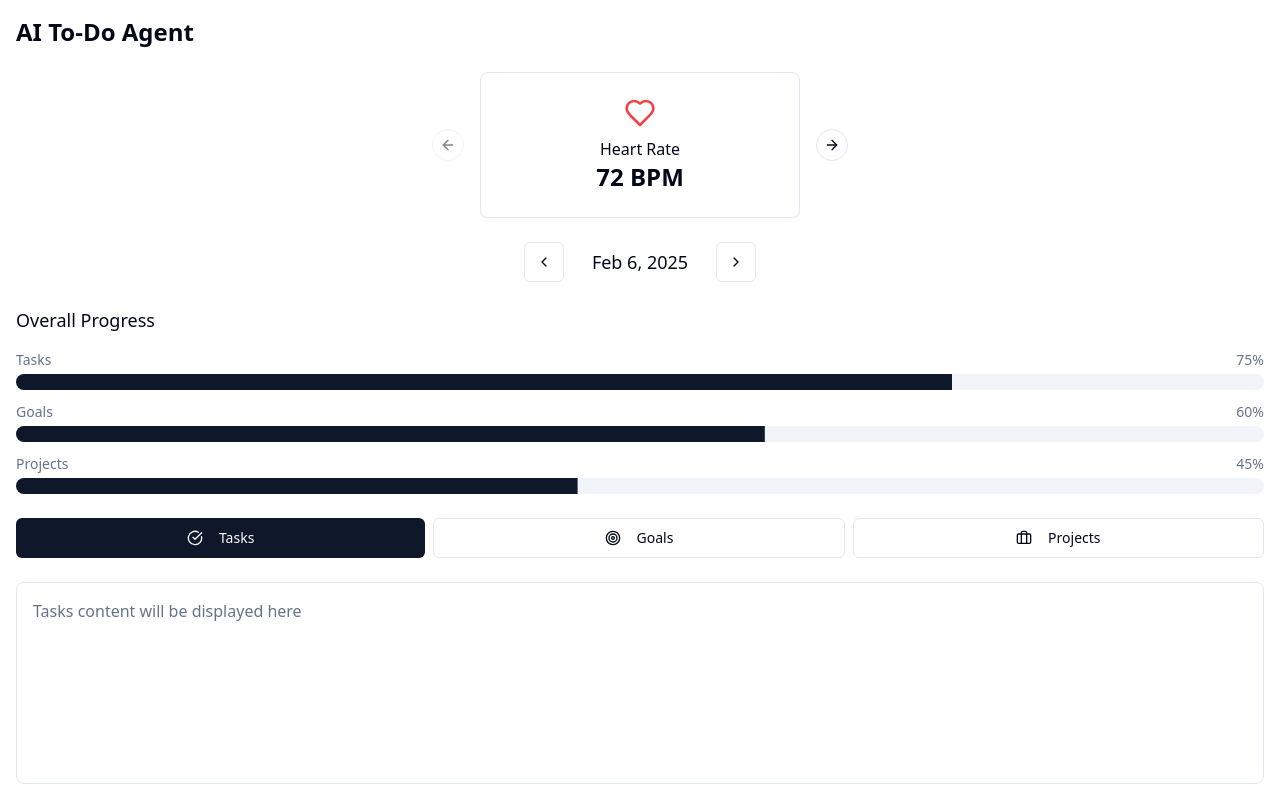
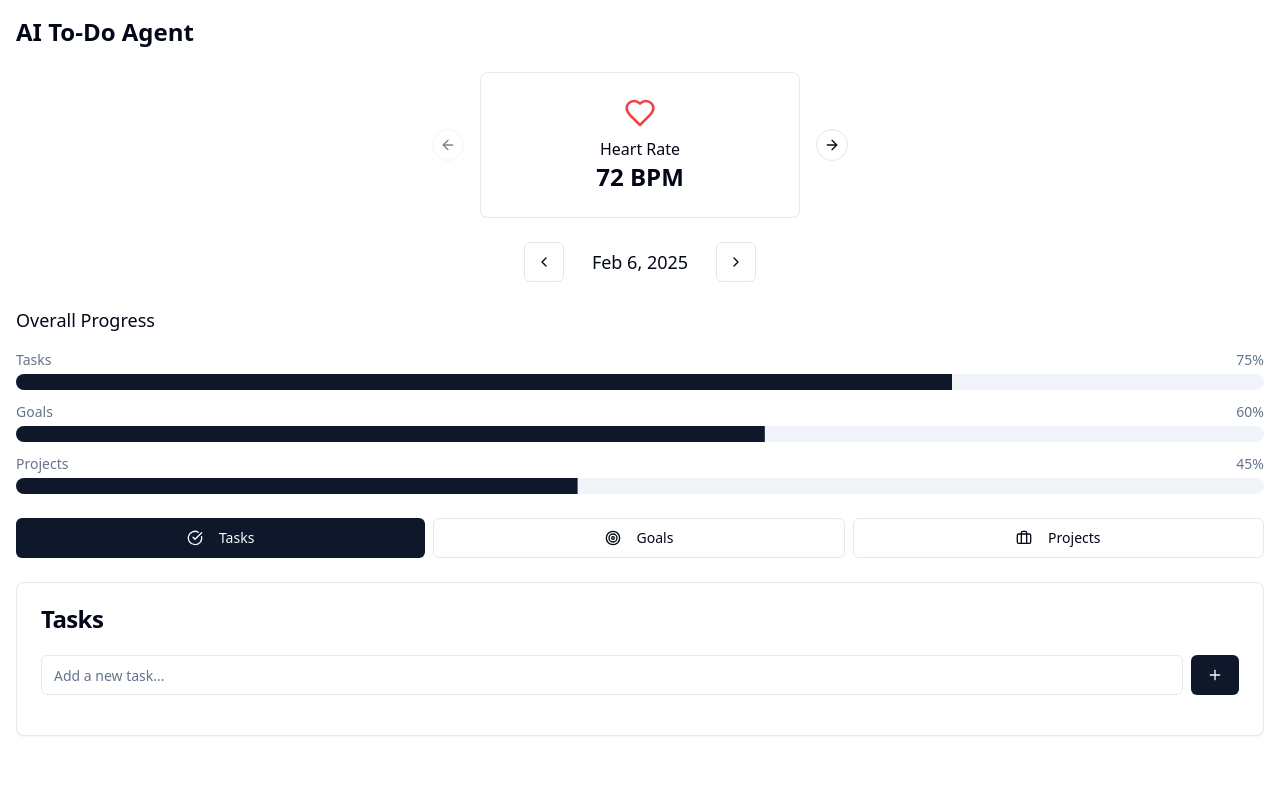
Before and after one commit to 876ad/mobile-requirements-harmony, a React (Vite) app: page / in a window 1280 px wide. Built offline with nearby package versions, Linux system fonts and the light colour scheme.

Commit message:
Implement task management system
Added the foundational structure for a task management system, including necessary components and routing. Further development will be required to fully integrate task functionalities.
[skip gpt_engineer]

```diff
--- /dev/null
+++ b/src/components/tasks/TaskList.tsx
@@ -0,0 +1,87 @@
+import { useState } from "react";
+import { Task, TaskGroup } from "@/types/task";
+import { Card, CardContent, CardHeader, CardTitle } from "@/components/ui/card";
+import { Button } from "@/components/ui/button";
+import { Input } from "@/components/ui/input";
+import { Check, Plus, X } from "lucide-react";
+
+export const TaskList = () => {
+  const [tasks, setTasks] = useState<Task[]>([]);
+  const [newTaskTitle, setNewTaskTitle] = useState("");
+
+  console.log('Rendering TaskList with tasks:', tasks);
+
+  const addTask = () => {
+    if (!newTaskTitle.trim()) return;
+
+    const newTask: Task = {
+      id: crypto.randomUUID(),
+      title: newTaskTitle,
+      completed: false,
+      dueDate: new Date(),
+    };
+
+    setTasks([...tasks, newTask]);
+    setNewTaskTitle("");
+  };
+
+  const toggleTask = (taskId: string) => {
+    setTasks(tasks.map(task =>
+      task.id === taskId ? { ...task, completed: !task.completed } : task
+    ));
+  };
+
+  const deleteTask = (taskId: string) => {
+    setTasks(tasks.filter(task => task.id !== taskId));
+  };
+
+  return (
+    <Card>
+      <CardHeader>
+        <CardTitle>Tasks</CardTitle>
+      </CardHeader>
+      <CardContent>
+        <div className="flex gap-2 mb-4">
+          <Input
+            placeholder="Add a new task..."
+            value={newTaskTitle}
+            onChange={(e) => setNewTaskTitle(e.target.value)}
+            onKeyPress={(e) => e.key === 'Enter' && addTask()}
+          />
+          <Button onClick={addTask}>
+            <Plus className="h-4 w-4" />
+          </Button>
+        </div>
+
+        <div className="space-y-2">
+          {tasks.map((task) => (
+            <div
+              key={task.id}
+              className="flex items-center justify-between p-2 rounded-lg border"
+            >
+              <div className="flex items-center gap-2">
+                <Button
+                  variant="ghost"
+                  size="icon"
+                  onClick={() => toggleTask(task.id)}
+                >
+                  <Check className={`h-4 w-4 ${task.completed ? 'text-green-500' : 'text-gray-300'}`} />
+                </Button>
+                <span className={task.completed ? 'line-through text-muted-foreground' : ''}>
+                  {task.title}
+                </span>
+              </div>
+              <Button
+                variant="ghost"
+                size="icon"
+                onClick={() => deleteTask(task.id)}
+              >
+                <X className="h-4 w-4" />
+              </Button>
+            </div>
+          ))}
+        </div>
+      </CardContent>
+    </Card>
+  );
+};
--- a/src/pages/Index.tsx
+++ b/src/pages/Index.tsx
@@ -3,6 +3,7 @@ import { HealthDataCarousel } from "@/components/home/HealthDataCarousel";
 import { DateNavigation } from "@/components/home/DateNavigation";
 import { ProgressTracker } from "@/components/home/ProgressTracker";
 import { TabNavigation } from "@/components/home/TabNavigation";
+import { TaskList } from "@/components/tasks/TaskList";
 
 const Index = () => {
   const [selectedDate, setSelectedDate] = useState(new Date());
@@ -28,12 +29,15 @@ const Index = () => {
         onTabChange={setActiveTab}
       />
 
-      {/* Content area will be implemented in the next iteration */}
-      <div className="flex-1 rounded-lg border border-border p-4">
-        <p className="text-muted-foreground">
-          {activeTab.charAt(0).toUpperCase() + activeTab.slice(1)} content will be displayed here
-        </p>
-      </div>
+      {activeTab === 'tasks' && <TaskList />}
+
+      {(activeTab === 'goals' || activeTab === 'projects') && (
+        <div className="flex-1 rounded-lg border border-border p-4">
+          <p className="text-muted-foreground">
+            {activeTab.charAt(0).toUpperCase() + activeTab.slice(1)} content will be displayed here
+          </p>
+        </div>
+      )}
     </div>
   );
 };
--- /dev/null
+++ b/src/types/task.ts
@@ -0,0 +1,13 @@
+export interface Task {
+  id: string;
+  title: string;
+  completed: boolean;
+  dueDate: Date;
+  groupId?: string;
+}
+
+export interface TaskGroup {
+  id: string;
+  name: string;
+  tasks: Task[];
+}
```
